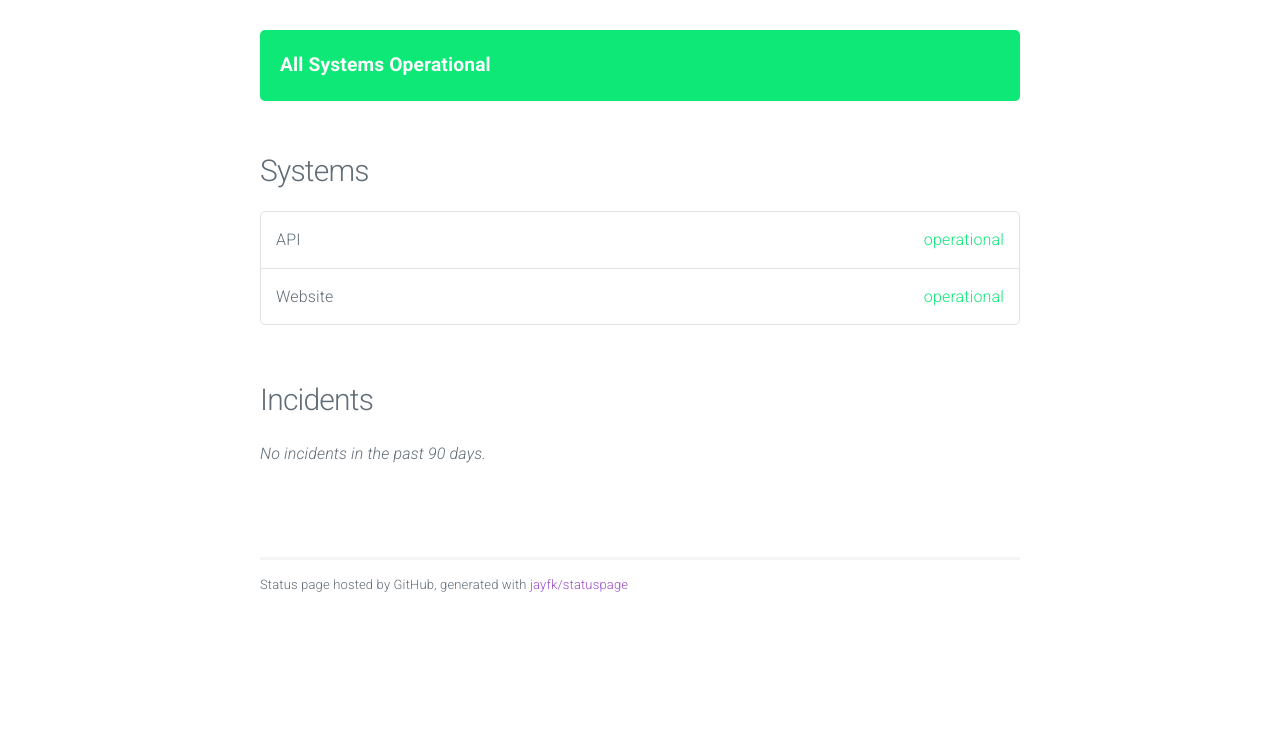
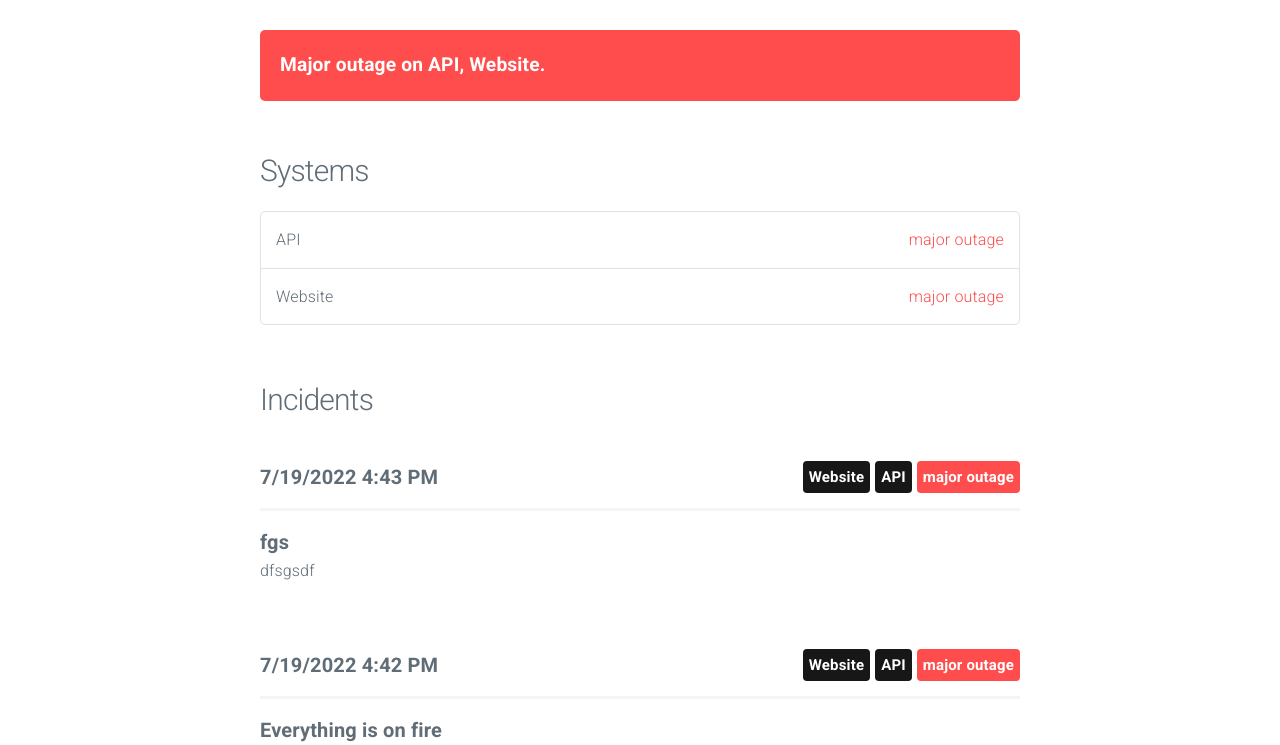
Before and after one commit to cameron-huntress/Cameron, a plain HTML site: page index.html in a window 1280 px wide. Shown: the part 55-800 px from the top of the page. Drawn offline with nearby package versions, Linux system fonts and the light colour scheme; no server answers.

Commit message:
update index

```diff
--- a/index.html
+++ b/index.html
@@ -29,27 +29,67 @@
 
 			<section class="container" id="main">
 
-					<div class="panel operational" data-l10n-id="systems-operational">
-						All Systems Operational
+
+					<div class="panel major outage">
+						<span data-l10n-id="Major-outage">Major outage</span> <span data-l10n-id="on">on</span> API, Website.
 					</div>
+
 
 
 				<h4 data-l10n-id="systems">Systems</h4>
 				<ul class="systems">
 
 					<li>
-						API <span class="status operational" data-l10n-id="operational">operational</span>
+						API <span class="status major outage" data-l10n-id="major-outage">major outage</span>
 					</li>
 
 					<li>
-						Website <span class="status operational" data-l10n-id="operational">operational</span>
+						Website <span class="status major outage" data-l10n-id="major-outage">major outage</span>
 					</li>
 
 				</ul>
 
 				<h4 data-l10n-id="incidents">Incidents</h4>
 
-					<em data-l10n-id="no-incidents">No incidents in the past 90 days.</em>
+
+					<div class="incident">
+						<span class="date moment">2022-07-19 16:43:45 UTC</span>
+
+
+							<span class="label major outage float-right" data-l10n-id="major-outage">major outage</span>
+
+
+							<span class="label system float-right">API</span>
+
+							<span class="label system float-right">Website</span>
+
+						<hr/>
+
+						<span class="title">fgs</span>
+						<p>dfsgsdf</p>
+
+
+					</div>
+
+					<div class="incident">
+						<span class="date moment">2022-07-19 16:42:45 UTC</span>
+
+
+							<span class="label major outage float-right" data-l10n-id="major-outage">major outage</span>
+
+
+							<span class="label system float-right">API</span>
+
+							<span class="label system float-right">Website</span>
+
+						<hr/>
+
+						<span class="title">Everything is on fire</span>
+						<p>SOS</p>
+
+
+					</div>
+
 
 			</section>
 
```
